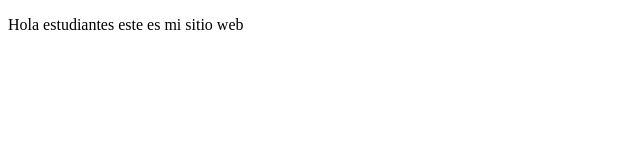
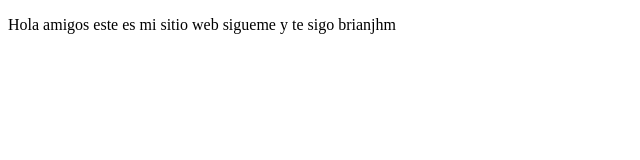
Before and after one commit to brianjhm/proyectoDEmoCursoPrework, a plain HTML site: page index.html in a window 1280 px wide. Shown: the whole page, without its empty margins (0-640 px from the left). Drawn offline with Linux system fonts and the light colour scheme.

Commit message:
cambios agregamos sitios de redes

```diff
--- a/index.html
+++ b/index.html
@@ -7,7 +7,8 @@
 </head>
 <body>
     <p>
-        Hola estudiantes este es mi sitio web
+        Hola amigos este es mi sitio web
+        sigueme y te sigo brianjhm
     </p>
 </body>
 </html>
```
